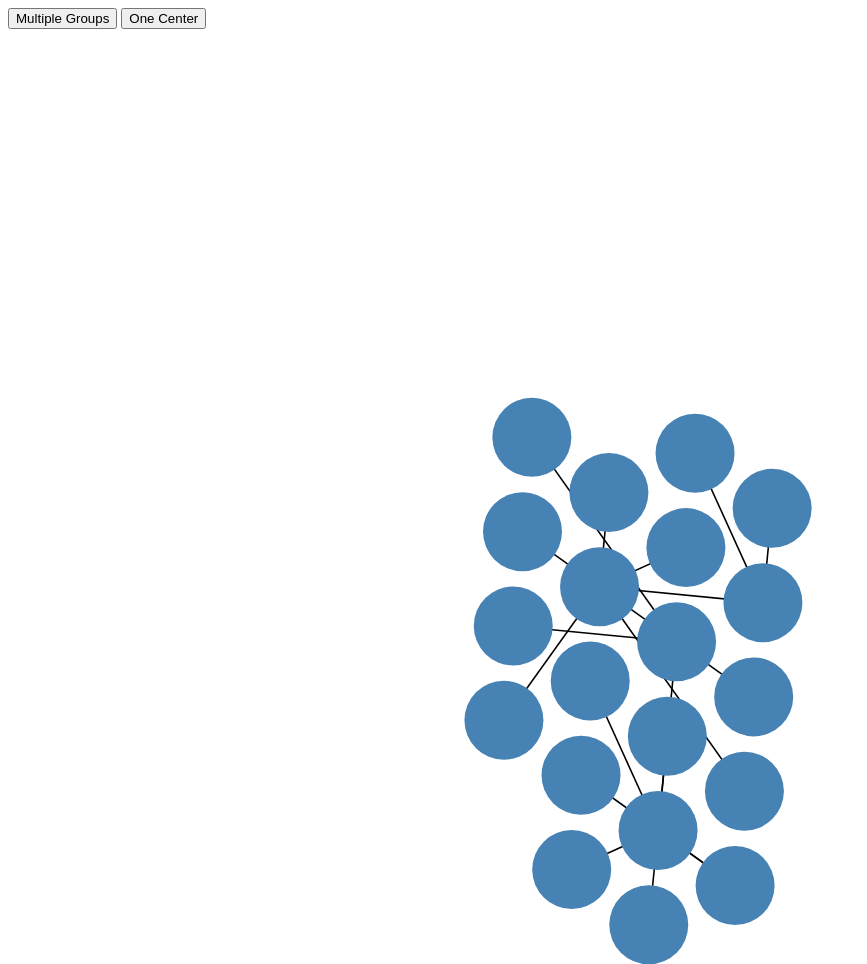
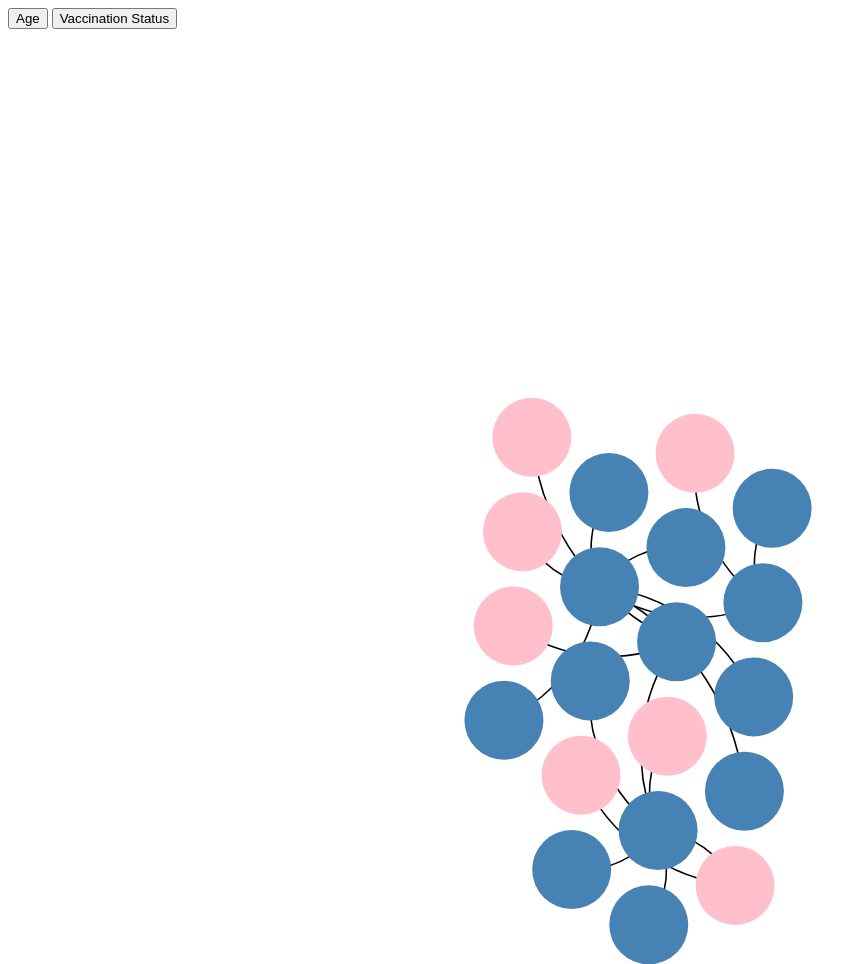
Before and after one commit to falte111/CSC3007-assignment4, a plain HTML site: page index.html in a window 1280 px wide. Shown: the top 964 px of the page, without its empty margins (0-867 px from the left). Drawn offline with nearby package versions, Linux system fonts and the light colour scheme.

Commit message:
add curly lines between nodes

```diff
--- a/index.html
+++ b/index.html
@@ -6,8 +6,8 @@
       div.tooltip {
         position: absolute;
         text-align: center;
-        width: 100px;
-        height: 50px;
+        width: 200px;
+        height: 70px;
         padding: 2px;
         font: 12px sans-serif;
         background: lightsteelblue;
@@ -18,8 +18,8 @@
     </style>
   </head>
   <body>
-    <button id="group1">Multiple Groups</button>
-    <button id="group2">One Center</button>
+    <button id="group1">Age</button>
+    <button id="group2">Vaccination Status</button>
     <svg></svg>
     <script src="https://d3js.org/d3.v7.min.js"></script>
 
@@ -41,6 +41,11 @@
 
         console.log(data[0]); //links
         console.log(data[1]); //cases
+
+        let xPosition = d3
+          .scaleOrdinal()
+          .domain([0, 1, 2])
+          .range([150, 400, 650]);
 
         var div = d3
           .select("body")
@@ -66,7 +71,13 @@
           .enter()
           .append("circle")
           .attr("r", 25)
-          .style("fill", "steelblue")
+          .style("fill", function (d) {
+            if (d.gender == "male") {
+              return "steelblue";
+            } else if (d.gender == "female") {
+              return "pink";
+            }
+          })
           .on("mouseover", (event, d) => {
             let path = d3.select(event.currentTarget);
             path.style("stroke", "red").style("stroke-width", 2);
@@ -80,8 +91,14 @@
                   "Gender: " +
                   d.gender +
                   "</br>" +
-                  "Nationality:" +
-                  d.nationality
+                  "Nationality: " +
+                  d.nationality +
+                  "</br>" +
+                  "Occuapation: " +
+                  d.occupation +
+                  "</br>" +
+                  "Date: " +
+                  d.date
               )
               .style("left", event.pageX + "px")
               .style("top", event.pageY - 28 + "px");
@@ -129,8 +146,7 @@
           .force("charge", d3.forceManyBody().strength(20))
           .force("collide", d3.forceCollide().strength(1).radius(30))
           .on("tick", (d) => {
-            node.attr("cx", (d) => d.x).attr("cy", (d) => d.y);
-
+            //Adding the curly lines between the nodes
             linkpath.attr(
               "d",
               (d) =>
@@ -138,11 +154,22 @@
                 d.source.x +
                 "," +
                 d.source.y +
-                " " +
+                "A" +
+                Math.sqrt(
+                  (d.target.x - d.source.x) * (d.target.x - d.source.x) +
+                    (d.target.y - d.source.y) * (d.target.y - d.source.y)
+                ) +
+                "," +
+                Math.sqrt(
+                  (d.target.x - d.source.x) * (d.target.x - d.source.x) +
+                    (d.target.y - d.source.y) * (d.target.y - d.source.y)
+                ) +
+                " 0 0,1 " +
                 d.target.x +
                 "," +
                 d.target.y
             );
+            node.attr("cx", (d) => d.x).attr("cy", (d) => d.y);
           });
 
         d3.select("#group1").on("click", function () {
```
